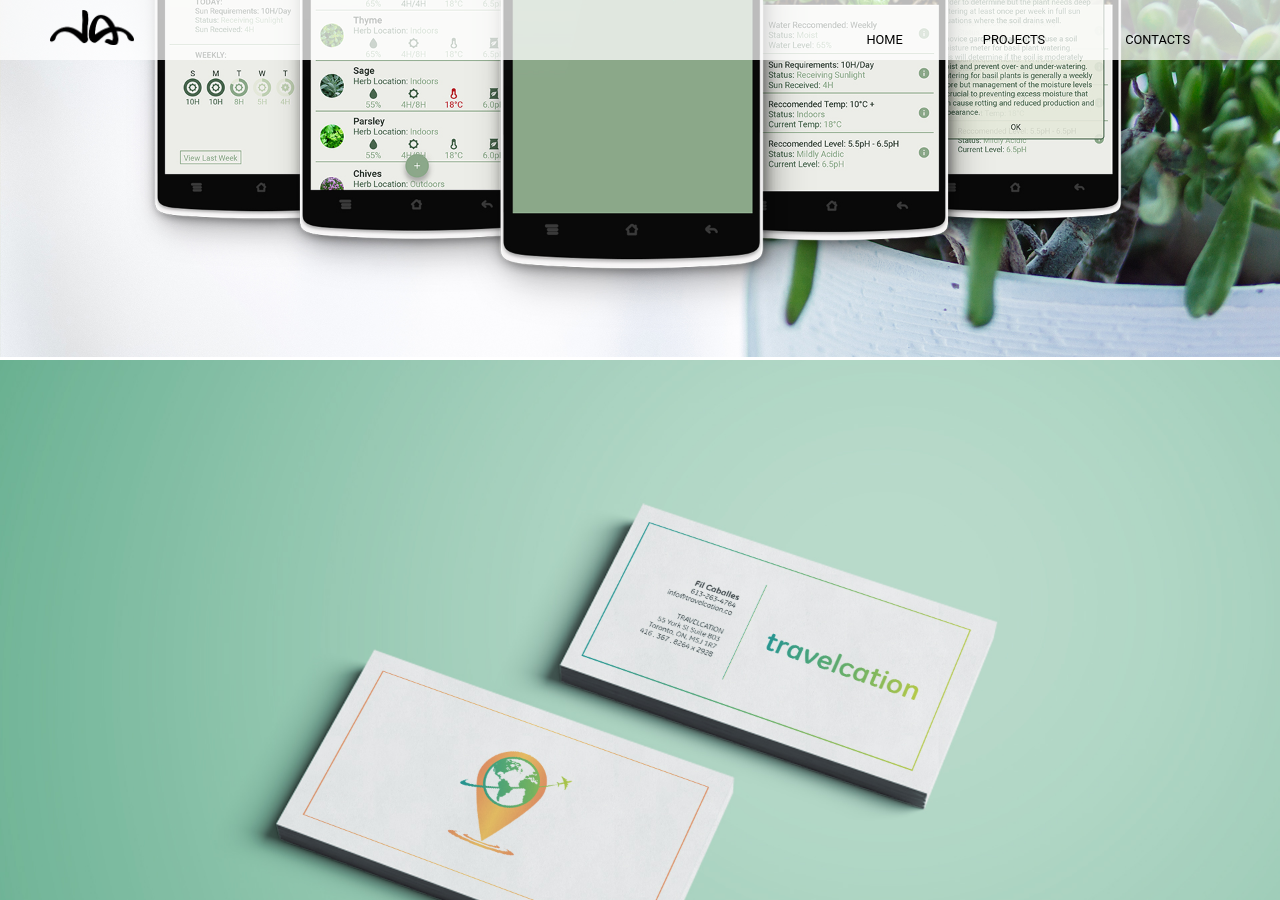
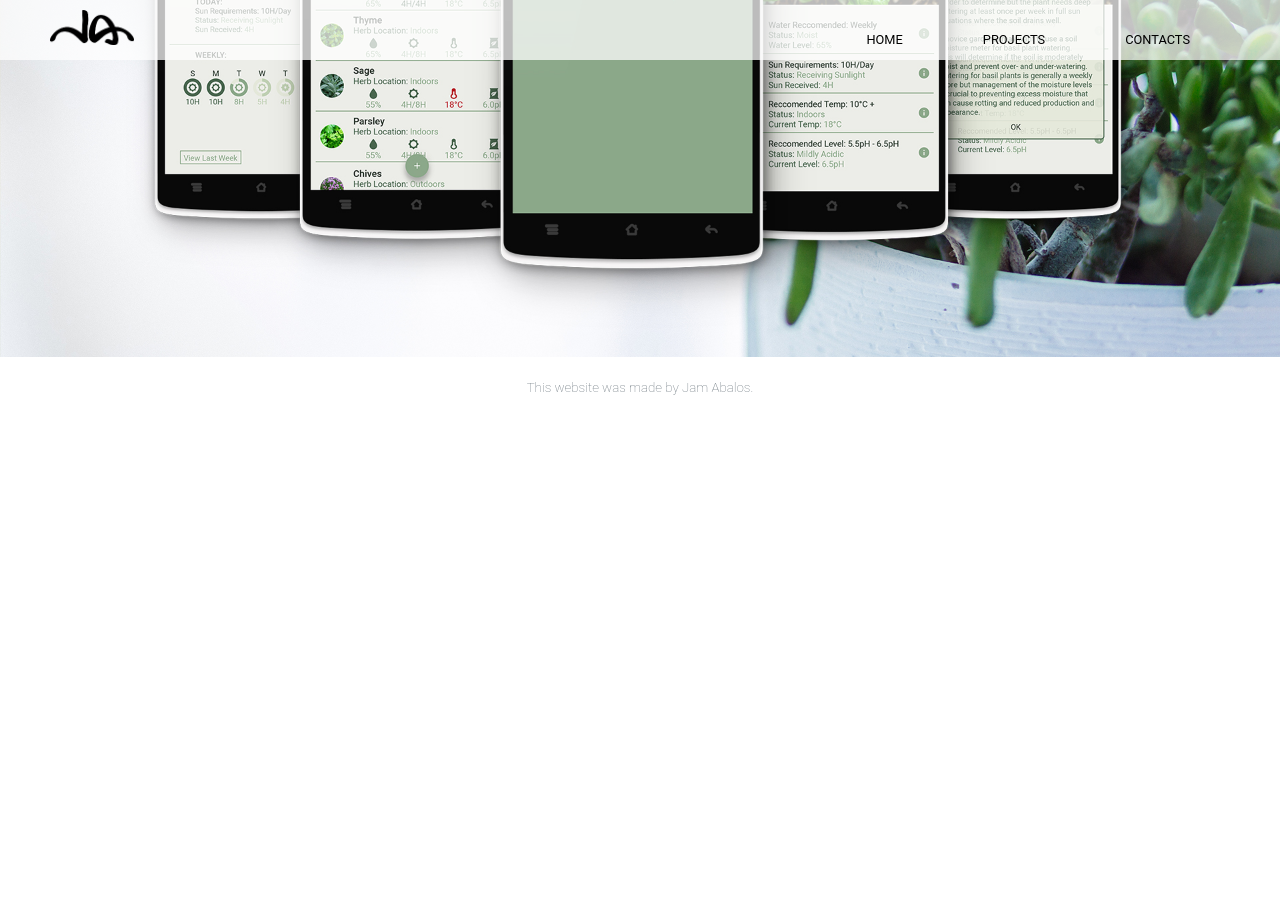
Before and after one commit to JamAbalos/PortfolioJam, a Jekyll site: the page built from proj5.html, in a window 1280 px wide and 900 px high, scrolled down 1589 px. Built offline with Jekyll 4.4.1, drawn with Linux system fonts in a browser that asks for light colours; after the commit the page ends 1994 px from its top, so only the background shows below that.

Commit message:
Update proj5.html

```diff
--- a/proj5.html
+++ b/proj5.html
@@ -10,4 +10,3 @@
 	</div>
 
 	<img class="project-img" src="{{site.baseurl}}/images/proj5img.jpg">
-	<img class="project-img" src="{{site.baseurl}}/images/proj5img2.jpg">
```
